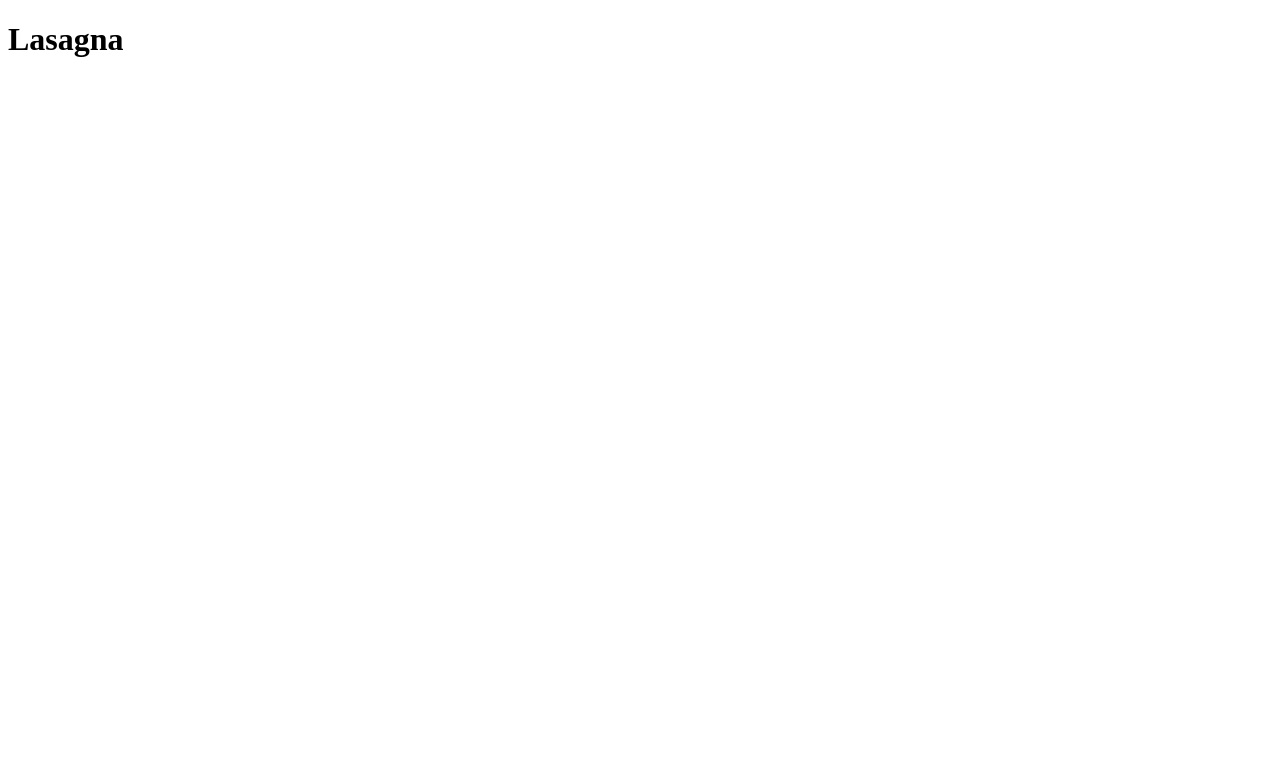
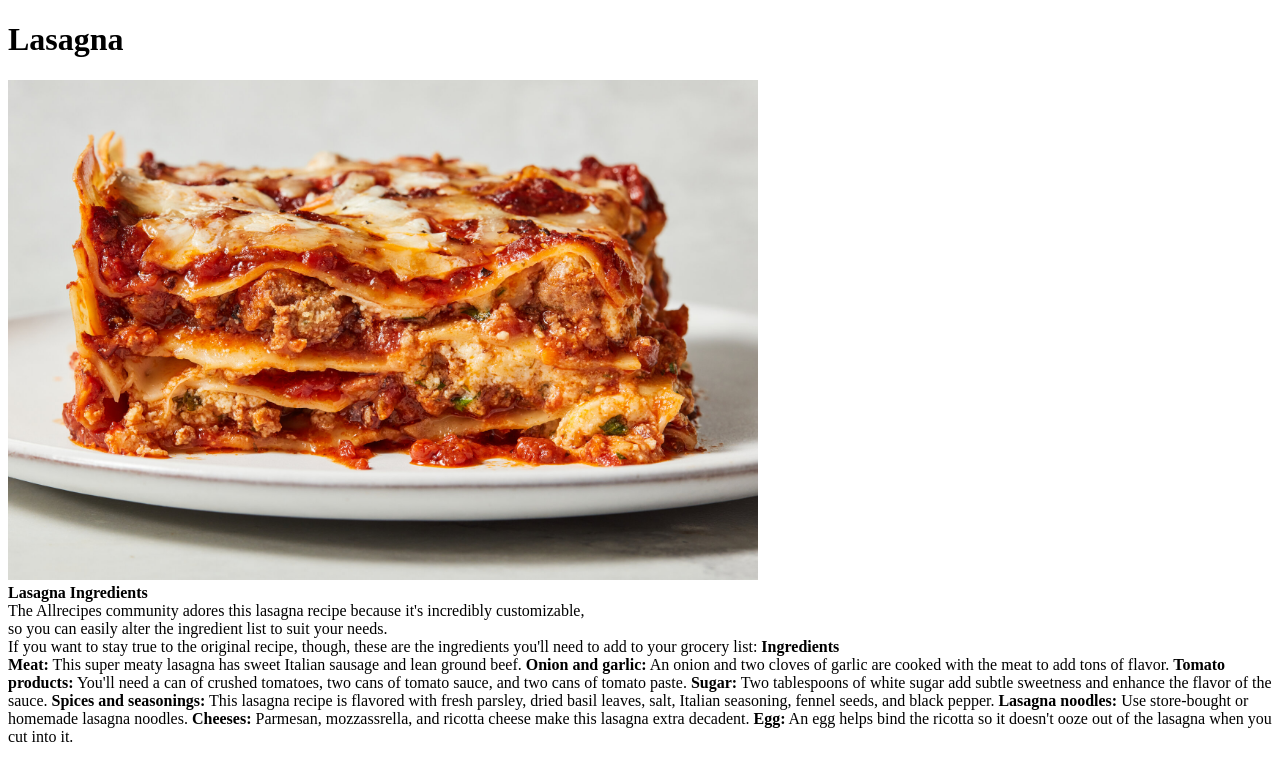
Before and after one commit to rKmasterworks/odin-recipes, a plain HTML site: page recipes/lasagna.html in a window 1280 px wide. Drawn offline with Linux system fonts and the light colour scheme.

Commit message:
Added photos to the recipes and began on lasgana Photos were added on all the recipes and adding information for lasagna.html

```diff
--- a/recipes/lasagna.html
+++ b/recipes/lasagna.html
@@ -7,5 +7,26 @@
 </head>
 <body>
     <h1>Lasagna</h1>
+    <img src="../Images/Lasagna.jpg" alt="Lasagna" height="500" length="500">
+    <br>
+    <b>Lasagna Ingredients</b>
+    <br>
+    The Allrecipes community adores this lasagna recipe because it's incredibly customizable,
+    <br>
+    so you can easily alter the ingredient list to suit your needs.
+    <br>
+    If you want to stay true to the original recipe, though, these are the ingredients you'll need to add to your grocery list:
+
+    <b>Ingredients</b>
+    <br>
+    <b>Meat:</b> This super meaty lasagna has sweet Italian sausage and lean ground beef.
+    <b>Onion and garlic:</b> An onion and two cloves of garlic are cooked with the meat to add tons of flavor.
+    <b>Tomato products:</b> You'll need a can of crushed tomatoes, two cans of tomato sauce, and two cans of tomato paste.
+    <b>Sugar:</b> Two tablespoons of white sugar add subtle sweetness and enhance the flavor of the sauce.
+    <b>Spices and seasonings:</b> This lasagna recipe is flavored with fresh parsley, dried basil leaves, salt, Italian seasoning, fennel seeds, and black pepper.
+    <b>Lasagna noodles:</b> Use store-bought or homemade lasagna noodles.
+    <b>Cheeses:</b> Parmesan, mozzassrella, and ricotta cheese make this lasagna extra decadent.
+    <b>Egg:</b> An egg helps bind the ricotta so it doesn't ooze out of the lasagna when you cut into it.
+
 </body>
 </html>
```
Also changed, not shown: index.html (+1 -1 lines), recipes/hamburger.html (+1 -0 lines), recipes/pizza.html (+1 -0 lines), Images/Hamburger.jpeg (added), Images/Lasagna.jpg (added), 1 other file.
